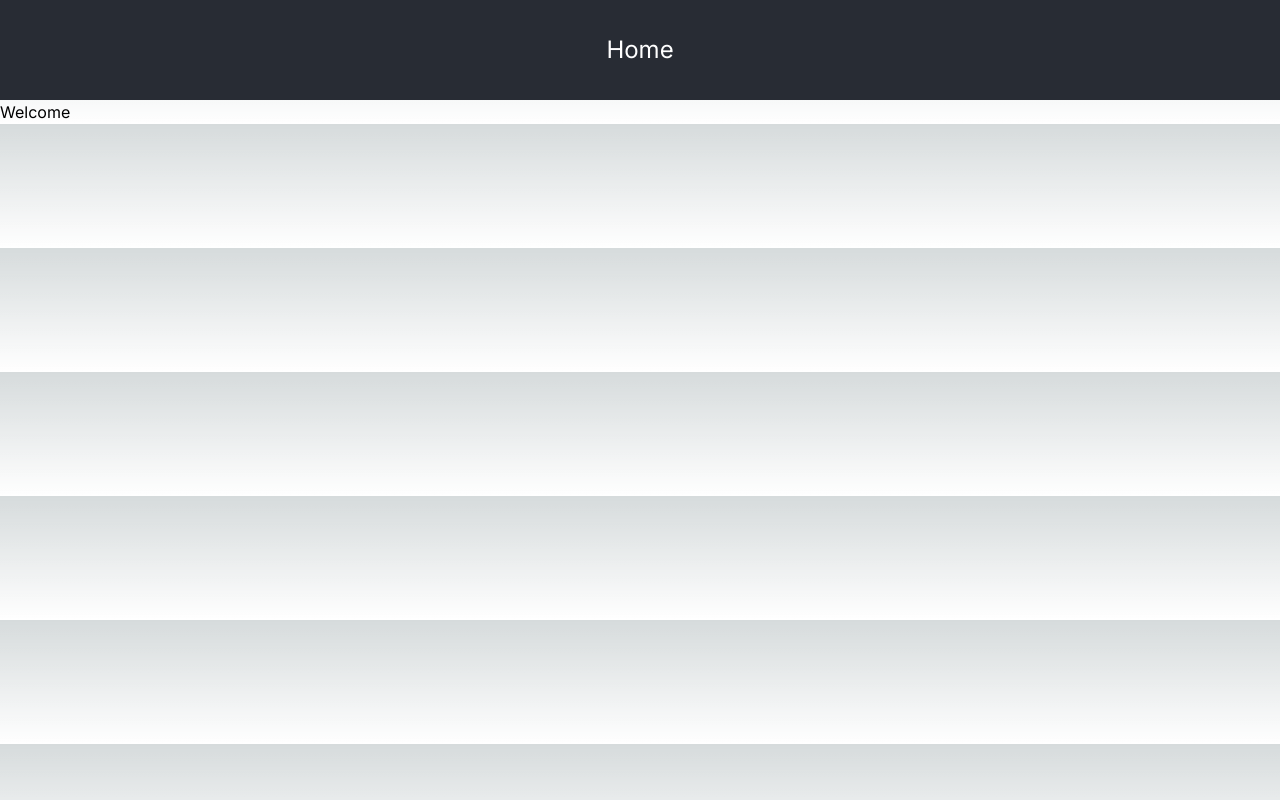
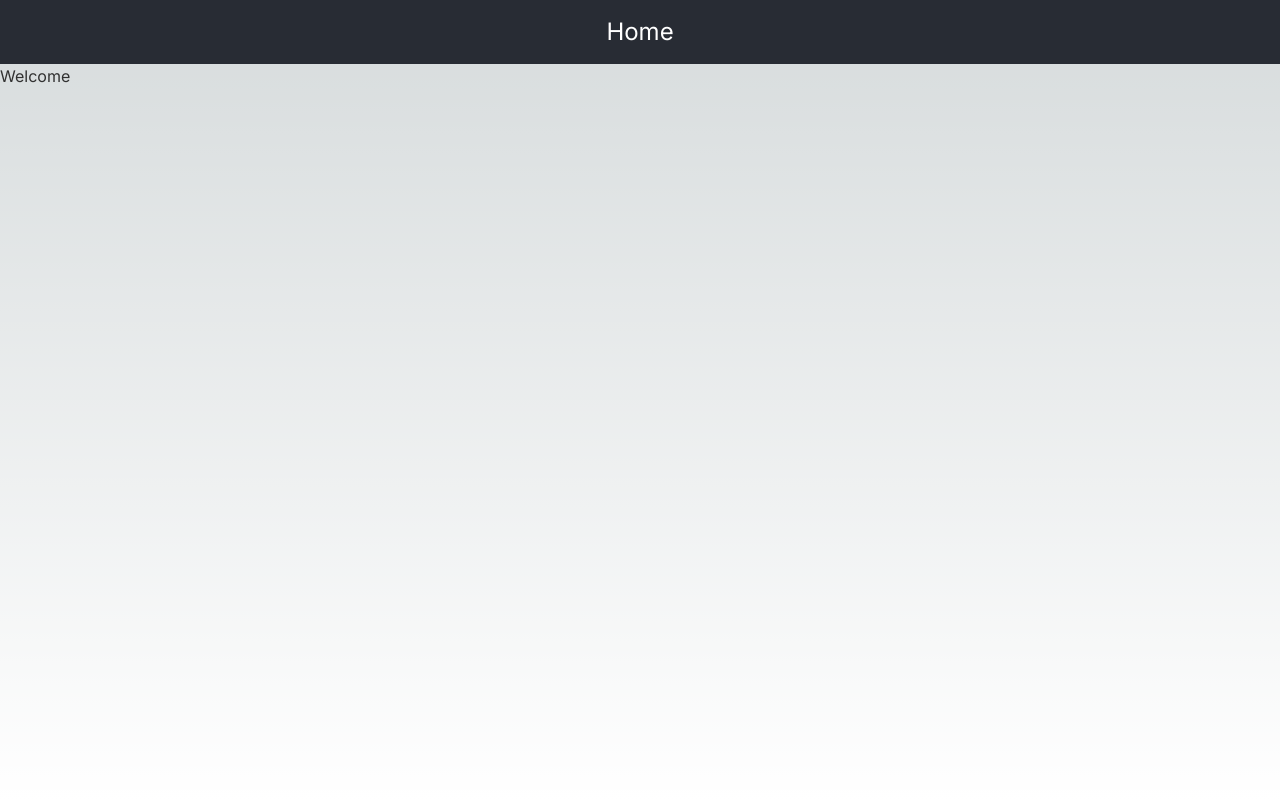
Before and after one commit to DavidMarom/cl-theater, a Next.js app: page / in a window 1280 px wide. Built offline with nearby package versions, Linux system fonts and the light colour scheme.

Commit message:
getting movie list from db

```diff
--- a/package.json
+++ b/package.json
@@ -10,11 +10,13 @@
   },
   "dependencies": {
     "axios": "^1.6.2",
+    "mongodb": "^6.3.0",
     "next": "14.0.3",
     "prop-types": "^15.8.1",
     "react": "^18",
     "react-dom": "^18",
-    "styled-components": "^6.1.1"
+    "styled-components": "^6.1.1",
+    "zod": "^3.22.4"
   },
   "devDependencies": {
     "@types/node": "^20",
--- a/src/app/Home/page.tsx
+++ b/src/app/Home/page.tsx
@@ -1,8 +1,14 @@
 "use client"
-
-import React from "react";
+import React, { useEffect } from "react";
+import http from '../../services/http';
 
 const Home = () => {
+    useEffect(() => {
+        http.get('movies').then((res) => {
+            console.log(res);
+        });
+    }, []);
+
     return (
         <h1>Home</h1>
     )
--- /dev/null
+++ b/src/app/api/apiTypes.ts
@@ -0,0 +1,14 @@
+import { z } from "zod";
+
+const MoviesGetSchema = z.object({
+    params: z.object({
+        _id: z.string(),
+        title: z.string(),
+        date: z.string(),
+        seats: z.array(z.number()),
+        description: z.string(),
+        duration: z.number(),
+    })
+});
+
+export type MovieGetType = z.infer<typeof MoviesGetSchema>;
--- /dev/null
+++ b/src/app/api/movies/[owner]/route.ts
@@ -0,0 +1,12 @@
+import { connectDatabase, getDocumentsByFilter } from "../../../../services/mongo";
+import { MovieGetType } from "../../apiTypes";
+
+export async function GET(request: Request, params: MovieGetType) {
+    const title = params.params.title;
+    const client = await connectDatabase();
+    const documents = await getDocumentsByFilter(client, 'movies', { title: title });
+    client.close();
+    return new Response(JSON.stringify(documents), {
+        headers: { 'Content-Type': 'application/json' },
+    });
+}
--- /dev/null
+++ b/src/app/api/movies/route.ts
@@ -0,0 +1,20 @@
+import { connectDatabase, getAllDocuments, insertDocument } from "../../../services/mongo";
+
+export async function GET() {
+    const client = await connectDatabase();
+    const documents = await getAllDocuments(client, 'movies');
+    client.close();
+    return new Response(JSON.stringify(documents), {
+        headers: { 'Content-Type': 'application/json' },
+    });
+}
+
+export async function POST(request: Request) {
+    const { title, date, seats, description, duration } = await request.json();
+    const client = await connectDatabase();
+    const result = await insertDocument(client, 'movies', { title, date, seats, description, duration });
+    client.close();
+    return new Response(JSON.stringify(result), {
+        headers: { 'Content-Type': 'application/json' },
+    });
+}
--- a/src/app/globals.css
+++ b/src/app/globals.css
@@ -11,17 +11,21 @@
 @media (prefers-color-scheme: dark) {
   :root {
     --foreground-rgb: 255, 255, 255;
-    --background-start-rgb: 0, 0, 0;
-    --background-end-rgb: 0, 0, 0;
+    --background-start-rgb: 255, 255, 255;
+    --background-end-rgb: 240, 240, 240;
   }
 }
 
 body {
-  color: rgb(var(--foreground-rgb));
-  background: linear-gradient(
-      to bottom,
+  color: #313131;
+  background: linear-gradient(to bottom,
       transparent,
-      rgb(var(--background-end-rgb))
-    )
-    rgb(var(--background-start-rgb));
+      rgb(var(--background-end-rgb))) rgb(var(--background-start-rgb));
 }
+
+.page-container{
+  min-height: calc(100vh - 4rem);
+  display: flex;
+  flex-direction: column;
+  justify-content: flex-start;
+}
--- a/src/app/layout.tsx
+++ b/src/app/layout.tsx
@@ -17,8 +17,10 @@ export default function RootLayout({ children }: {
     <html lang="en">
       <body className={inter.className}>
         <Header />
-        {children}
-        </body>
+        <div className="page-container">
+          {children}
+        </div>
+      </body>
     </html>
   )
 }
--- a/src/app/page.tsx
+++ b/src/app/page.tsx
@@ -1,6 +1,6 @@
 
 export default function Home() {
   return (
-    <h1>Welcome</h1>
+      <h1>Welcome</h1>
   )
 }
--- a/src/components/Header/Header.style.js
+++ b/src/components/Header/Header.style.js
@@ -1,12 +1,12 @@
-"use client";
+// "use client";
 import styled from "styled-components";
 
 export const HeaderWrapper = styled.div`
   display: flex;
   justify-content: space-around;
   align-items: center;
-  height: 100px;
+  height: 4rem;
   background-color: #282c34;
-  color: white;
+  color: #fff;
   font-size: 24px;
 `;
```
Also changed, not shown: src/components/Header/Header.tsx (+0 -7 lines), 1 other file (tests, documents, lock files or other folders).
